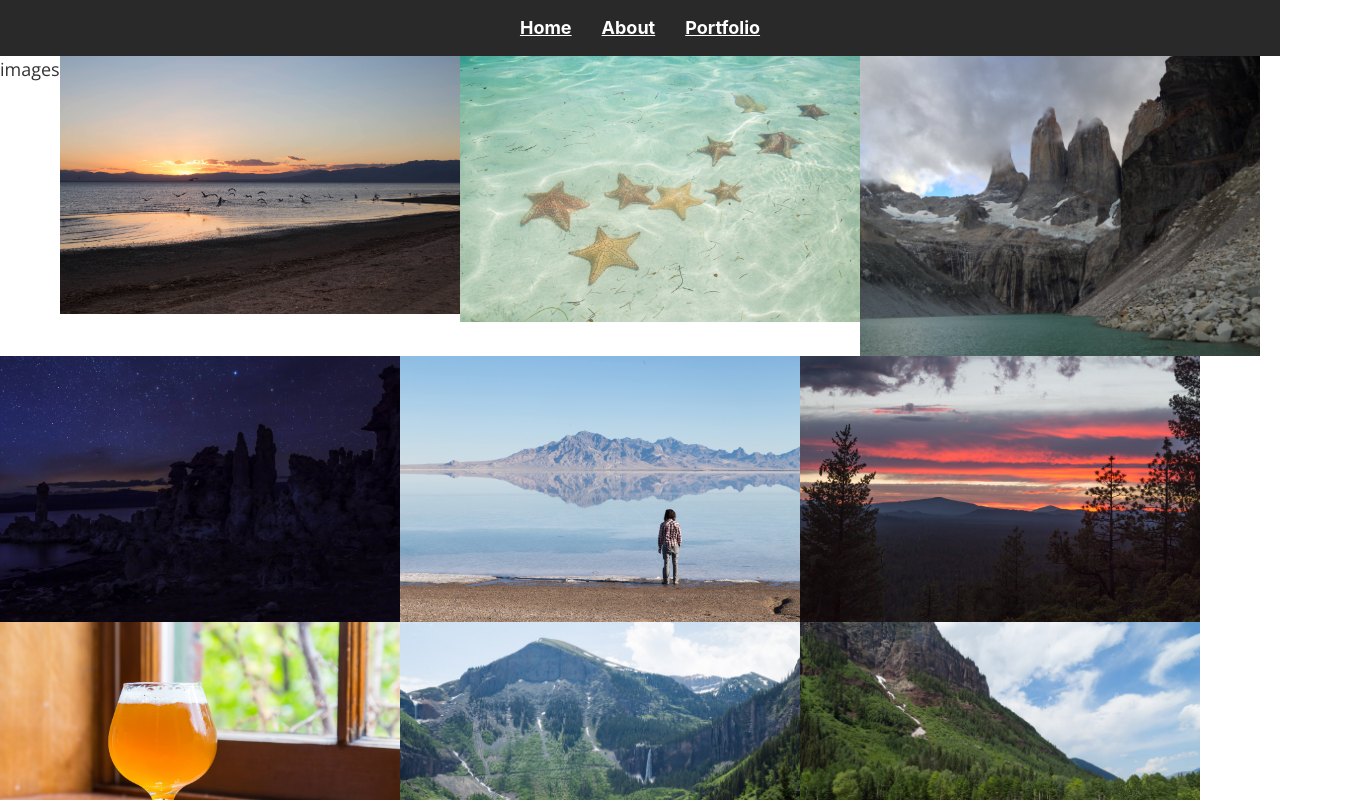
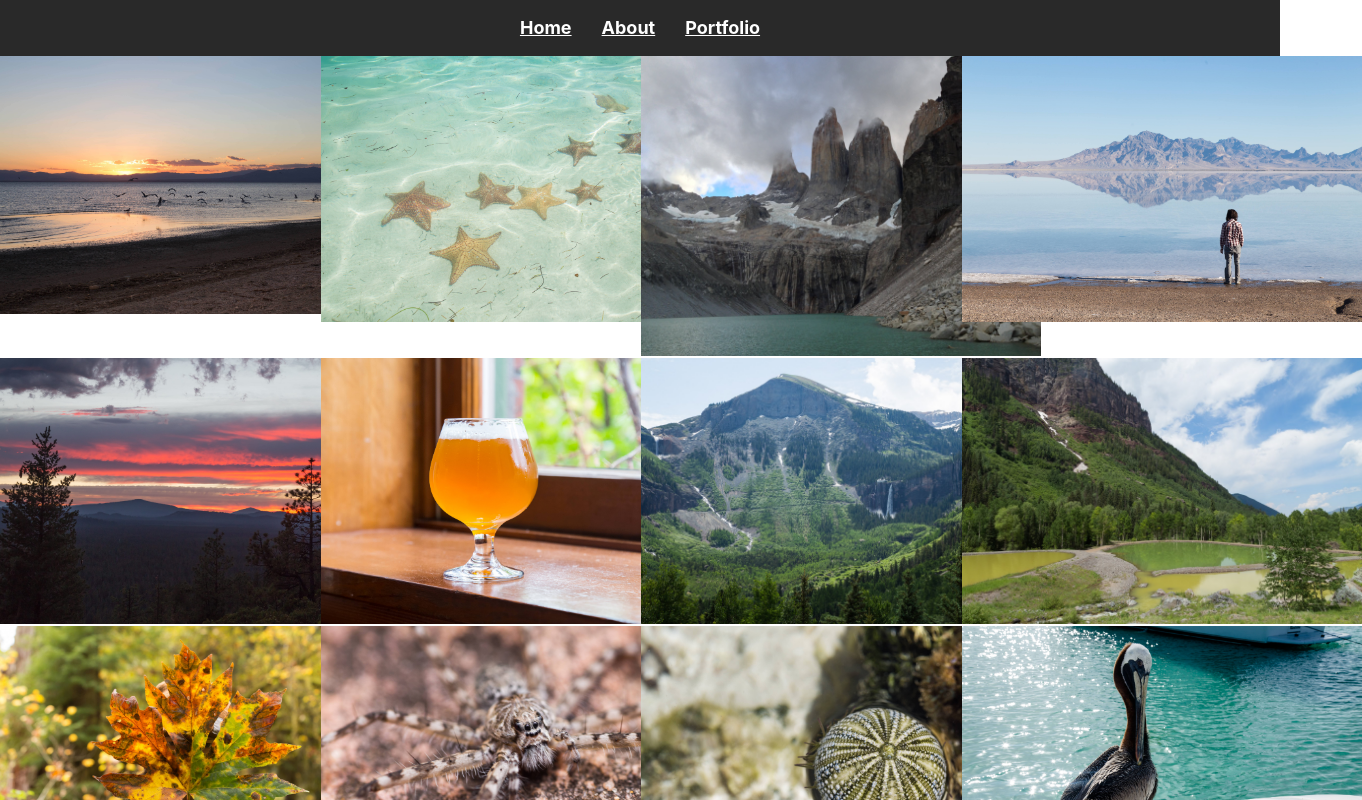
Before and after one commit to mickywagner/michelob-port, a Gatsby site: page /portfolio in a window 1280 px wide. Shown: the top 800 px of the page, 1362 px wide, since content can reach past the window. Built offline with nearby package versions, Linux system fonts and the light colour scheme; Gatsby itself is replaced by a stand-in of ours.

Commit message:
Remove some images

```diff
--- a/src/components/Styles/portfolio-css-module.css
+++ b/src/components/Styles/portfolio-css-module.css
@@ -1,4 +1,6 @@
 main.photos {
-   display: flex;
-   flex-wrap: wrap;
+    display: grid;
+    grid-gap: 2px;
+    grid-template-columns: repeat(auto-fit, minmax(300px, 1fr));
+    grid-auto-flow: dense;
 }
--- a/src/pages/portfolio.js
+++ b/src/pages/portfolio.js
@@ -5,7 +5,7 @@ import Img from "gatsby-image"
 import Layout from "../components/layout"
 import SEO from "../components/seo"
 import "../components/Styles/portfolio-css-module.css"
-// import { getClass } from "../utils/getclass"
+import { getClass } from "../utils/getclass"
 
 const PortfolioPage = () => {
   const data = useStaticQuery(graphql`
@@ -18,19 +18,21 @@ const PortfolioPage = () => {
               fixed(width: 400) {
                 ...GatsbyImageSharpFixed
               }
+              fluid {
+                ...GatsbyImageSharpFluid
+              }
             }
           }
         }
       }
   `)
 
-  const images = data.images.nodes.map(image => <Img key={image.id} fixed={image.childImageSharp.fixed}></Img>)
+  const images = data.images.nodes.map((image, i) =><Img key={image.id} fixed={image.childImageSharp.fixed} className="image-grid"></Img>)
 
   return (
     <Layout>
       <SEO title="Portfolio" />
       <main className="photos">
-        <p>images</p>
          {images}
       </main>
     </Layout>
```
Also changed, not shown: src/images/gallery/IMG_1277.jpg (deleted), src/images/gallery/IMG_6895-2.jpg (deleted), src/images/gallery/IMG_9415.jpg (deleted), src/images/gallery/IMG_9549.jpg (deleted), 1 other file.
